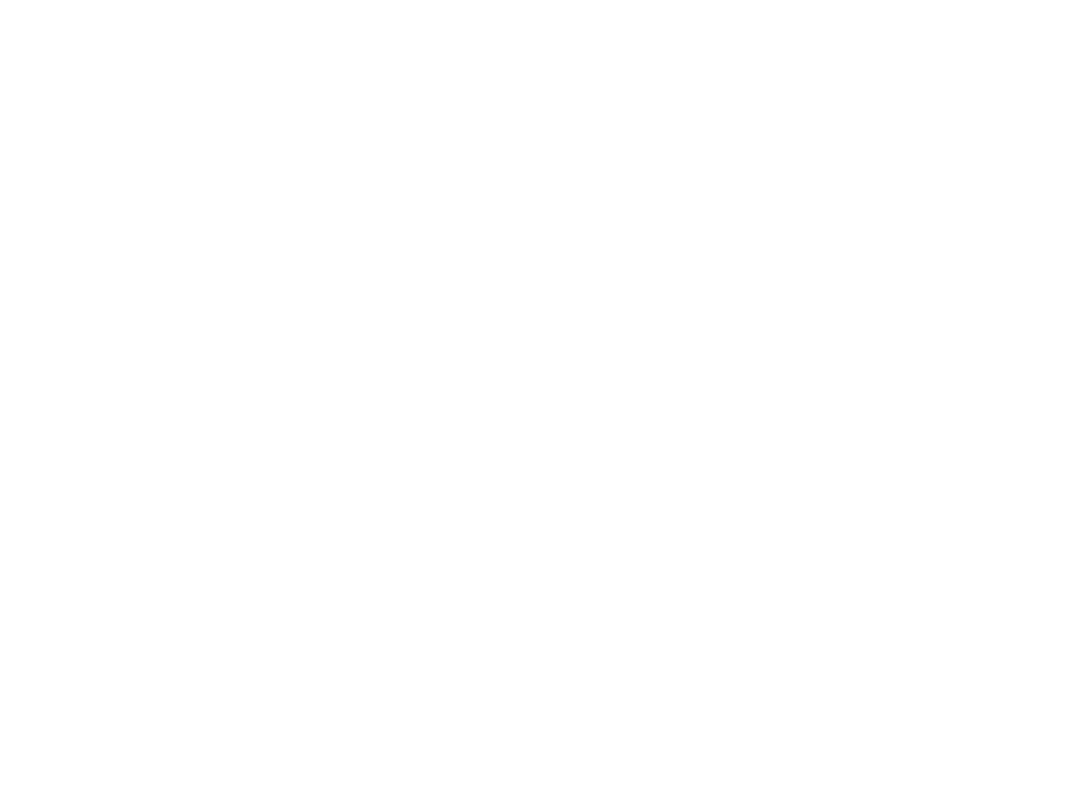
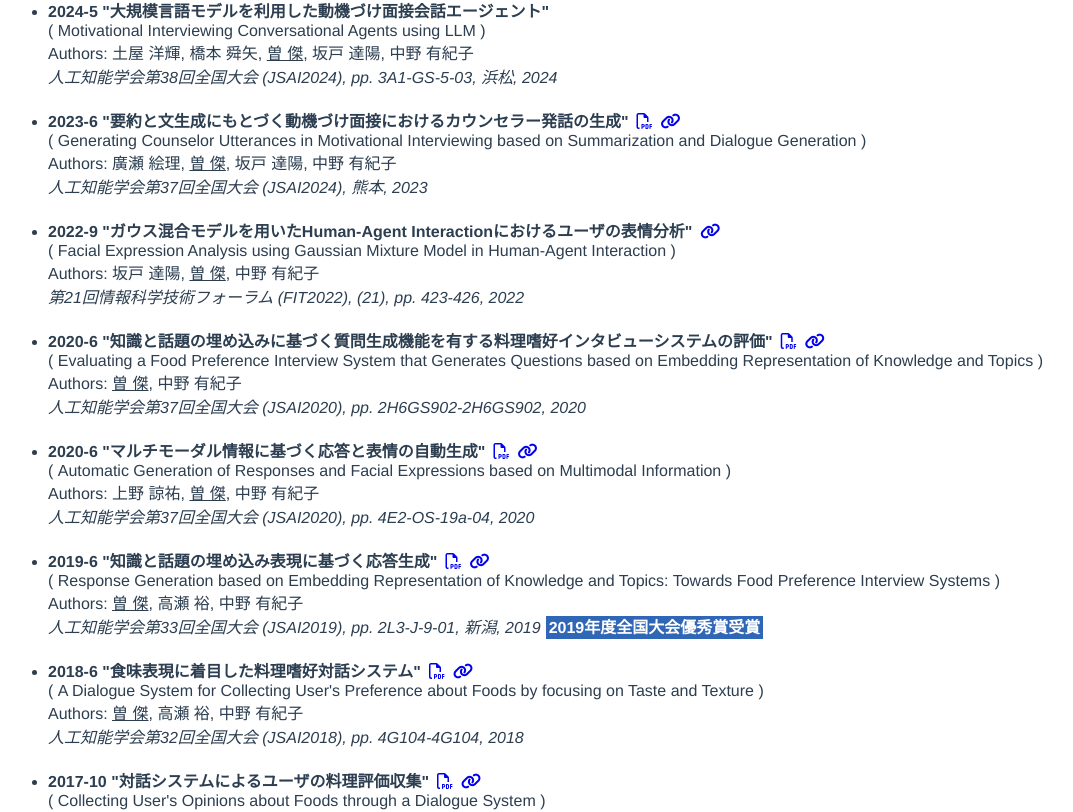
Before and after one commit to viajiefan/viajiefan.github.io, a Vue app: page / in a window 1280 px wide. Shown: the part 1335-2147 px from the top of the page, without its empty margins (0-1073 px from the left). Before the commit the page ends 1232 px from the top, so only its background shows below. Built offline with nearby package versions, Linux system fonts and the light colour scheme.

Commit message:
add domestic conf

```diff
--- a/src/App.vue
+++ b/src/App.vue
@@ -11,6 +11,7 @@
   <ShowList v-bind:publist="this.descObj.International" v-bind:top="this.descObj.Top"/>
 
   <h3>Domestic Conferences</h3>
+  <ShowList v-bind:publist="this.descObj.Domestic" v-bind:top="this.descObj.Top"/>
 
   <h2>著者紹介文</h2>
   <p> {{descObj.IntroduceAuthor.Ja}} </p>
--- a/src/assets/desc.yaml
+++ b/src/assets/desc.yaml
@@ -82,5 +82,127 @@
     link: https://dl.acm.org/doi/10.1145/3279954.3279959
     pdf: https://dl.acm.org/doi/pdf/10.1145/3279954.3279959
 
+Domestic:
+  -
+    year: 2024
+    month: 5
+    title: 食に関する嗜好獲得に向けた意味内容に基づくインタビュアー応答生成モデルの評価
+    engtitle: "Evaluation of an Interviewer Response-Generation Model for Eliciting User-Food Preferences Considering Semantic Content"
+    booktitle: 人工知能学会第38回全国大会 (JSAI2024), 浜松, 2024
+    author: [曽 傑, 中野 有紀子, 坂戸 達陽]
+    link: https://confit.atlas.jp/guide/event/jsai2024/subject/1G3-GS-6-01/entries
+    pdf:
+    awardtag:
+
+  -
+    year: 2024
+    month: 5
+    title: CGアバター動作のスタイル変換によるユーザ印象への影響
+    engtitle: "Effects of Style Transformation of CG Avatar Gestures on User Impressions"
+    booktitle: 人工知能学会第38回全国大会 (JSAI2024), pp. 1N3-GS-9-04, 浜松, 2024
+    author: [髙橋 芳樹, 曽 傑, 坂戸 達陽, 中野 有紀子]
+    link:
+    pdf:
+    awardtag:
+
+  -
+    year: 2024
+    month: 5
+    title: 大規模言語モデルを利用した動機づけ面接会話エージェント
+    engtitle: "Motivational Interviewing Conversational Agents using LLM"
+    booktitle: 人工知能学会第38回全国大会 (JSAI2024), pp. 3A1-GS-5-03, 浜松, 2024
+    author: [土屋 洋輝, 橋本 舜矢, 曽 傑, 坂戸 達陽, 中野 有紀子]
+    link:
+    pdf:
+    awardtag:
+
+  -
+    year: 2023
+    month: 6
+    title: 要約と文生成にもとづく動機づけ面接におけるカウンセラー発話の生成
+    engtitle: "Generating Counselor Utterances in Motivational Interviewing based on Summarization and Dialogue Generation"
+    booktitle: 人工知能学会第37回全国大会 (JSAI2024), 熊本, 2023
+    author: [廣瀬 絵理, 曽 傑, 坂戸 達陽, 中野 有紀子]
+    link: https://www.jstage.jst.go.jp/article/pjsai/JSAI2023/0/JSAI2023_4A2GS602/_article/-char/ja/
+    pdf: https://www.jstage.jst.go.jp/article/pjsai/JSAI2023/0/JSAI2023_4A2GS602/_pdf/-char/ja
+    awardtag:
+
+  -
+    year: 2022
+    month: 9
+    title: ガウス混合モデルを用いたHuman-Agent Interactionにおけるユーザの表情分析
+    engtitle: "Facial Expression Analysis using Gaussian Mixture Model in Human-Agent Interaction"
+    booktitle: 第21回情報科学技術フォーラム (FIT2022), (21), pp. 423-426, 2022
+    author: [坂戸 達陽, 曽 傑, 中野 有紀子]
+    link: https://jglobal.jst.go.jp/detail?JGLOBAL_ID=202202277036259929
+    pdf:
+    awardtag:
+
+  -
+    year: 2020
+    month: 6
+    title: 知識と話題の埋め込みに基づく質問生成機能を有する料理嗜好インタビューシステムの評価
+    engtitle: "Evaluating a Food Preference Interview System that Generates Questions based on Embedding Representation of Knowledge and Topics"
+    booktitle: 人工知能学会第37回全国大会 (JSAI2020), pp. 2H6GS902-2H6GS902, 2020
+    author: [曽 傑, 中野 有紀子]
+    link: https://www.jstage.jst.go.jp/article/pjsai/JSAI2020/0/JSAI2020_2H6GS902/_article/-char/ja/
+    pdf: https://www.jstage.jst.go.jp/article/pjsai/JSAI2020/0/JSAI2020_2H6GS902/_pdf/-char/ja
+    awardtag:
+
+  -
+    year: 2020
+    month: 6
+    title: マルチモーダル情報に基づく応答と表情の自動生成
+    engtitle: "Automatic Generation of Responses and Facial Expressions based on Multimodal Information"
+    booktitle: 人工知能学会第37回全国大会 (JSAI2020), pp. 4E2-OS-19a-04, 2020
+    author: [上野 諒祐, 曽 傑, 中野 有紀子]
+    link: https://www.jstage.jst.go.jp/article/pjsai/JSAI2023/0/JSAI2023_4A2GS602/_pdf/-char/ja
+    pdf: https://www.jstage.jst.go.jp/article/pjsai/JSAI2020/0/JSAI2020_4E2OS19a04/_pdf/-char/ja
+    awardtag:
+
+  -
+    year: 2019
+    month: 6
+    title: 知識と話題の埋め込み表現に基づく応答生成
+    engtitle: "Response Generation based on Embedding Representation of Knowledge and Topics: Towards Food Preference Interview Systems"
+    booktitle: 人工知能学会第33回全国大会 (JSAI2019), pp. 2L3-J-9-01, 新潟, 2019
+    author: [曽 傑, 高瀬 裕, 中野 有紀子]
+    link: https://www.jstage.jst.go.jp/article/pjsai/JSAI2019/0/JSAI2019_2L3J901/_article/-char/ja/
+    pdf: https://www.jstage.jst.go.jp/article/pjsai/JSAI2019/0/JSAI2019_2L3J901/_pdf/-char/ja
+    awardtag: 2019年度全国大会優秀賞受賞
+
+  -
+    year: 2018
+    month: 6
+    title: 食味表現に着目した料理嗜好対話システム
+    engtitle: "A Dialogue System for Collecting User's Preference about Foods by focusing on Taste and Texture"
+    booktitle: 人工知能学会第32回全国大会 (JSAI2018), pp. 4G104-4G104, 2018
+    author: [曽 傑, 高瀬 裕, 中野 有紀子]
+    link: https://www.jstage.jst.go.jp/article/pjsai/JSAI2018/0/JSAI2018_4G104/_article/-char/ja/
+    pdf: https://www.jstage.jst.go.jp/article/pjsai/JSAI2018/0/JSAI2018_4G104/_pdf/-char/ja
+    awardtag:
+
+  -
+    year: 2017
+    month: 10
+    title: 対話システムによるユーザの料理評価収集
+    engtitle: "Collecting User's Opinions about Foods through a Dialogue System"
+    booktitle: 第81回言語・音声理解と対話処理研究会 (SIG-SLUD81), 2018
+    author: [曽 傑, 高瀬 裕, 中野 有紀子]
+    link: https://www.jstage.jst.go.jp/article/jsaislud/81/0/81_26/_article/-char/ja/
+    pdf: https://www.jstage.jst.go.jp/article/jsaislud/81/0/81_26/_pdf/-char/ja
+    awardtag:
+
+  -
+    year: 2017
+    month: 5
+    title: 対話システムによるユーザの料理評価収集
+    engtitle: "A Dialogue System that Acquires Knowledge about Objects' Functions and Properties"
+    booktitle: 人工知能学会第31回全国大会 (JSAI2018), pp, 3B2-2, 愛知, 2017
+    author: [曽 傑, 高瀬 裕, 中野 有紀子]
+    link: https://www.jstage.jst.go.jp/article/pjsai/JSAI2017/0/JSAI2017_3B22/_article/-char/ja/
+    pdf: https://www.jstage.jst.go.jp/article/pjsai/JSAI2017/0/JSAI2017_3B22/_pdf/-char/ja
+    awardtag:
+
 IntroduceAuthor:
   Ja: "2019年 成蹊大学大学院 理工学研究科 修士課程修了．2023年 同大学院博士課程修了．現在，成蹊大学理工学部 特別共同研究員．対話システム，自然言語処理の研究に従事．博士（理工学）．人工知能学会，言語処理学会各会員．"
```
